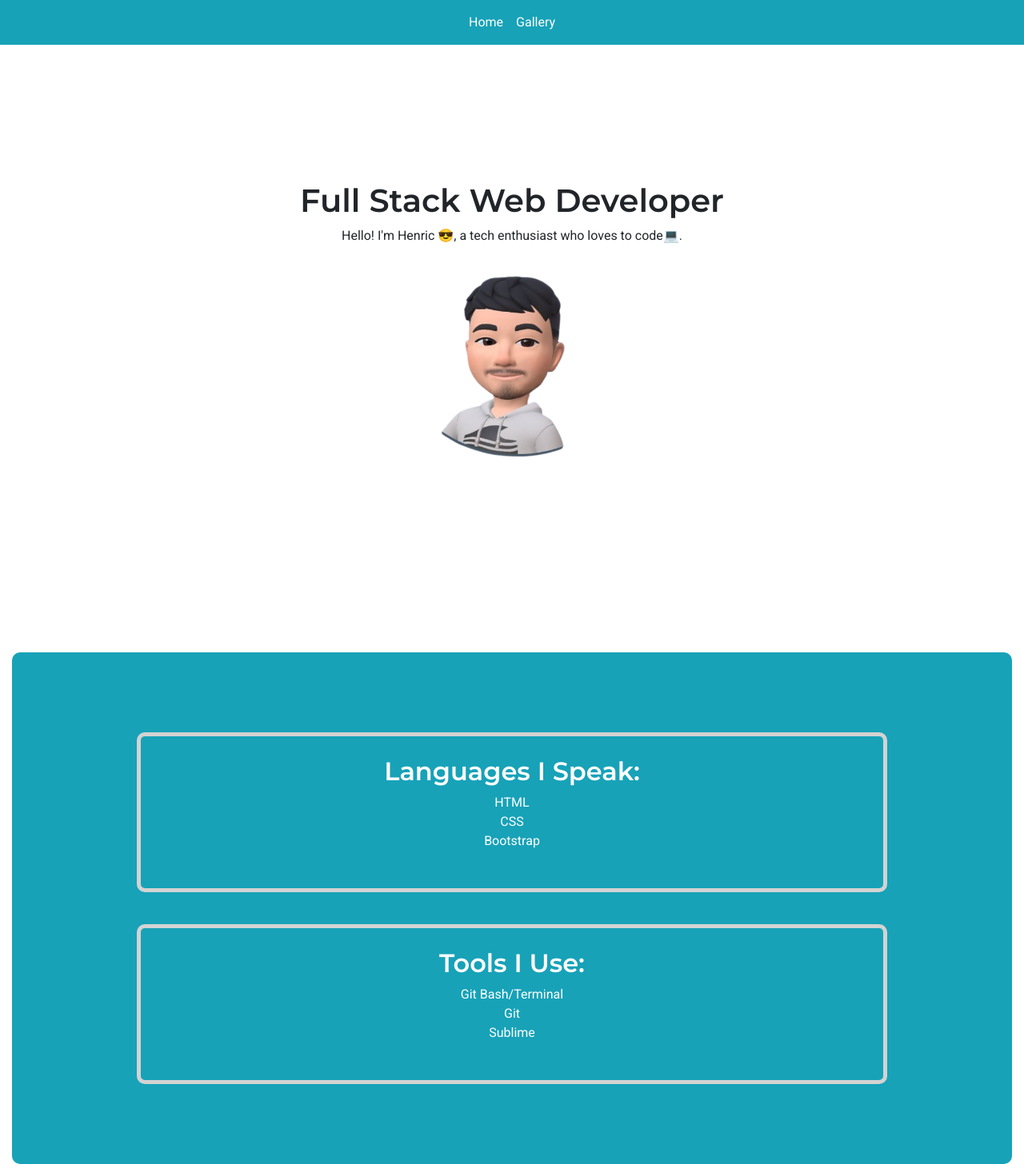
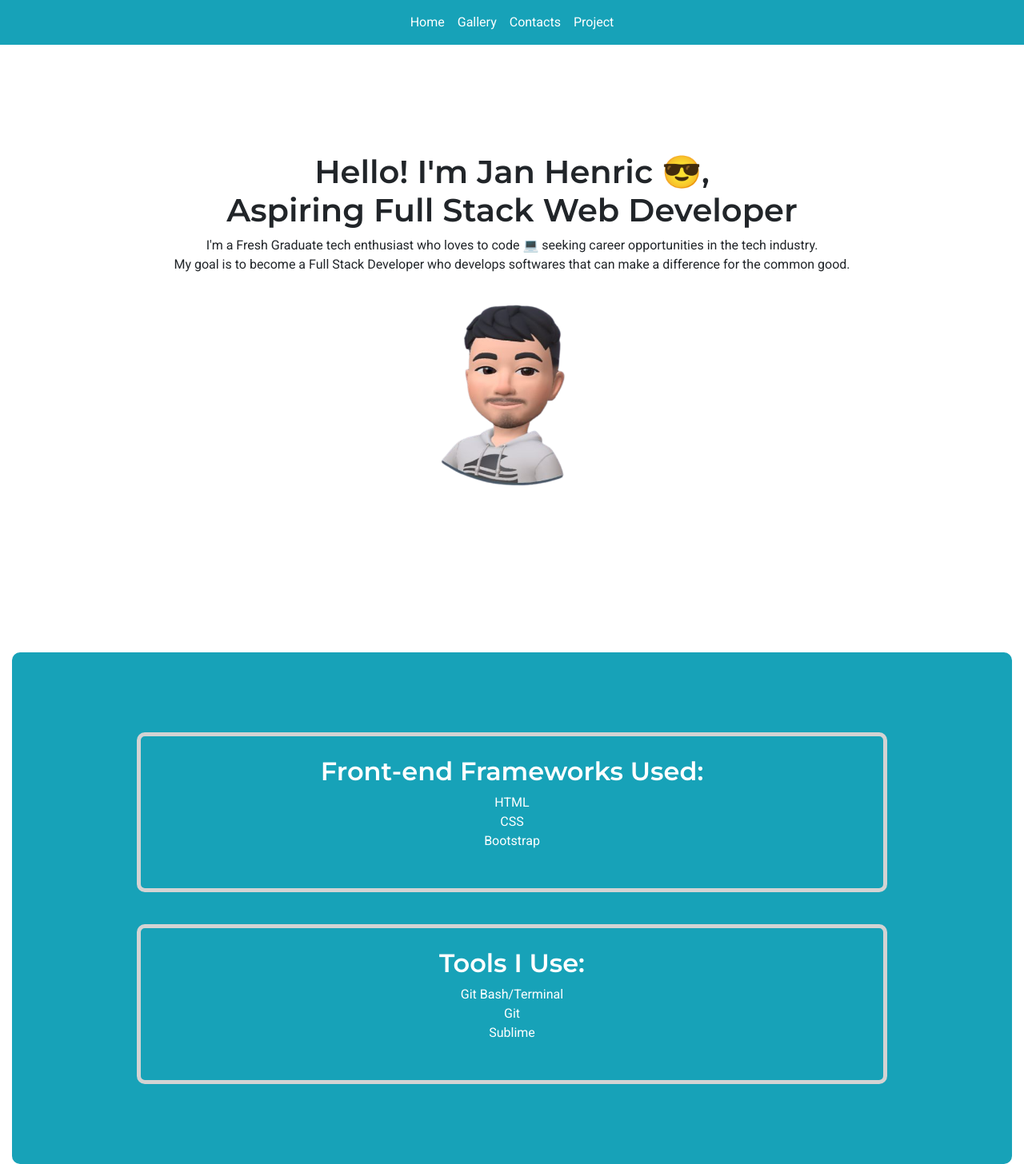
Before and after one commit to argawanonhenric/fcb-portfolio, a plain HTML site: page index.html in a window 1280 px wide. Shown: the whole page at 80% size. Drawn offline with nearby package versions, Linux system fonts and the light colour scheme.

Commit message:
Update index.html

```diff
--- a/index.html
+++ b/index.html
@@ -32,20 +32,28 @@
 	      <li class="nav-item">
 	        <a class="nav-link active" href="#gallery">Gallery</a>
 	      </li>
+	       <li class="nav-item">
+	        <a class="nav-link active" href="https://argawanonhenric.github.io/Contact-Card/">Contacts</a>
+	      </li>
+	       <li class="nav-item">
+	        <a class="nav-link active" href="https://argawanonhenric.github.io/Simple-GoogleClone/">Project</a>
+	      </li>
 	    </ul>
 	  </div>
 	</nav>
 	<!-- wrapper/container for our page -->
 	<div class="container-fluid">
 		<section class="jumbotron text-center mt-3" id="landing">
-			<h1>Full Stack Web Developer</h1>
-			<p>Hello! I'm Henric 😎, a tech enthusiast who loves to code💻.</p>
+			<h1>Hello! I'm Jan Henric 😎, <br> Aspiring Full Stack Web Developer</h1>
+			<p>I'm a Fresh Graduate tech enthusiast who loves to code 💻 seeking career opportunities
+				in the tech industry.<br>
+			My goal is to become a Full Stack Developer who develops softwares that can make a difference for the common good. </p>
 			<img src="images/personal.png"/>
 		</section>
 
 		<section class="text-center bg-info" id="gallery">
 			<div class="tools">
-				<h2>Languages I Speak:</h2>
+				<h2>Front-end Frameworks Used:</h2>
 				<!-- unordered list -->
 				<ul>
 					<!-- list item -->
```
